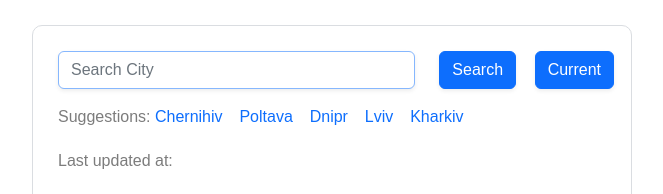
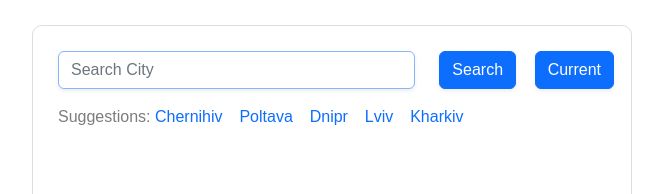
Before and after one commit to fenilka/my-shecodes-app, a website built with Parcel: page index.html in a window 1280 px wide. Shown: the top 194 px of the page, without its empty margins (308-971 px from the left). Built offline with nearby package versions, Linux system fonts and the light colour scheme; no server answers.

Commit message:
Deleted "Last Updated" in Data

```diff
--- a/index.html
+++ b/index.html
@@ -71,7 +71,7 @@
         <div class="current-weather">
           <h1 id="city"></h1>
           <ul>
-            <li>Last updated at: <span id="date"></span></li>
+            <li><span id="date"></span></li>
             <li id="description"></li>
           </ul>
           <div class="row">
```
